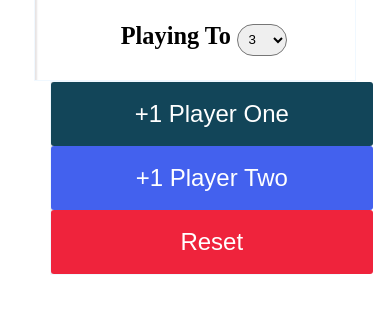
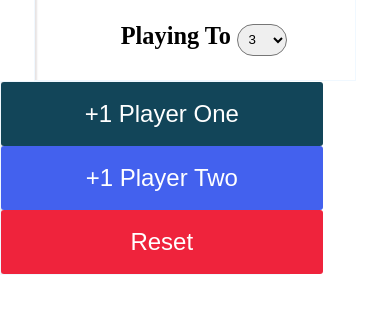
Before and after one commit to SanmiJohn/Ping-Pong-Scorekeeper, a plain HTML site: page index.html in a window 390 px wide. Shown: the part 517-830 px from the top of the page. Drawn offline with Linux system fonts and the light colour scheme.

Commit message:
Update CSS

```diff
--- a/app.css
+++ b/app.css
@@ -127,7 +127,7 @@ p {
         display: flex;
         flex-direction: column;
         margin: 0 auto;
-        /* margin-left: 4.4em; */
+        margin-left: -0.5em;
     }
 
 
```
